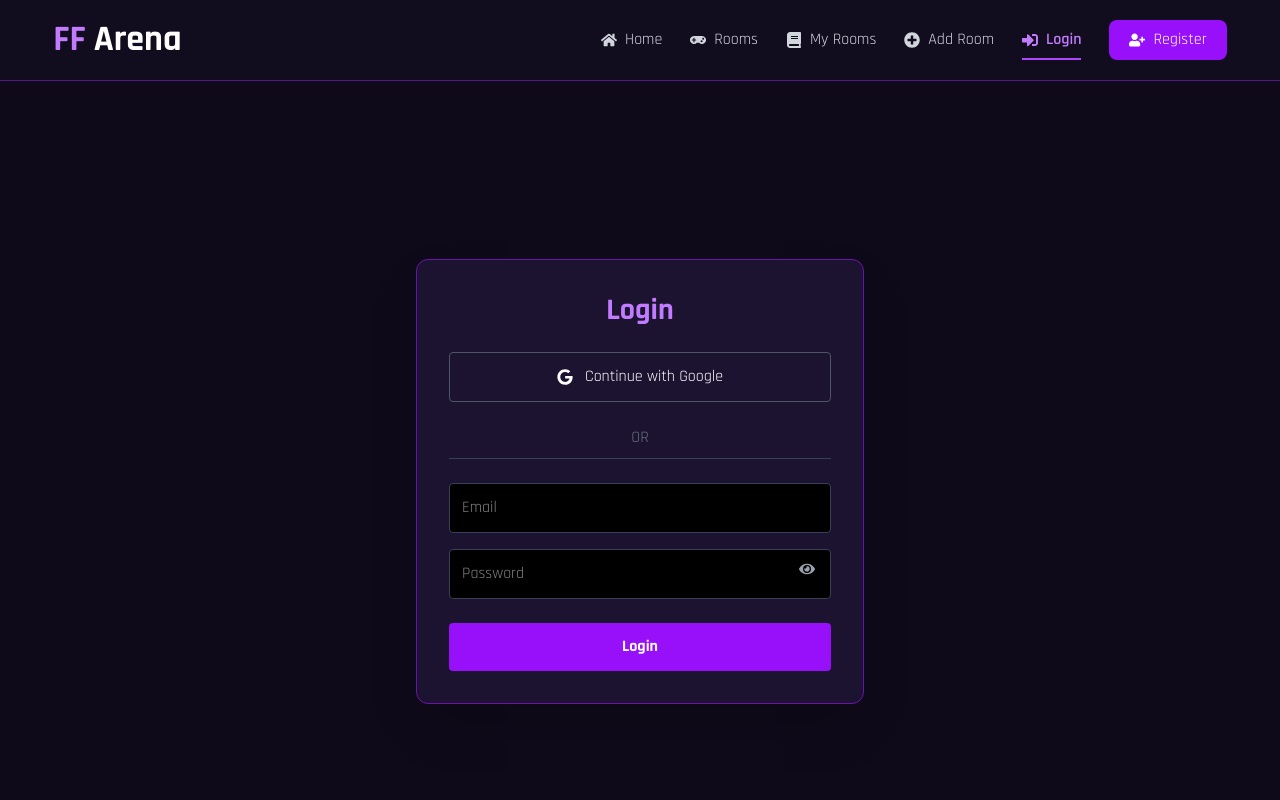
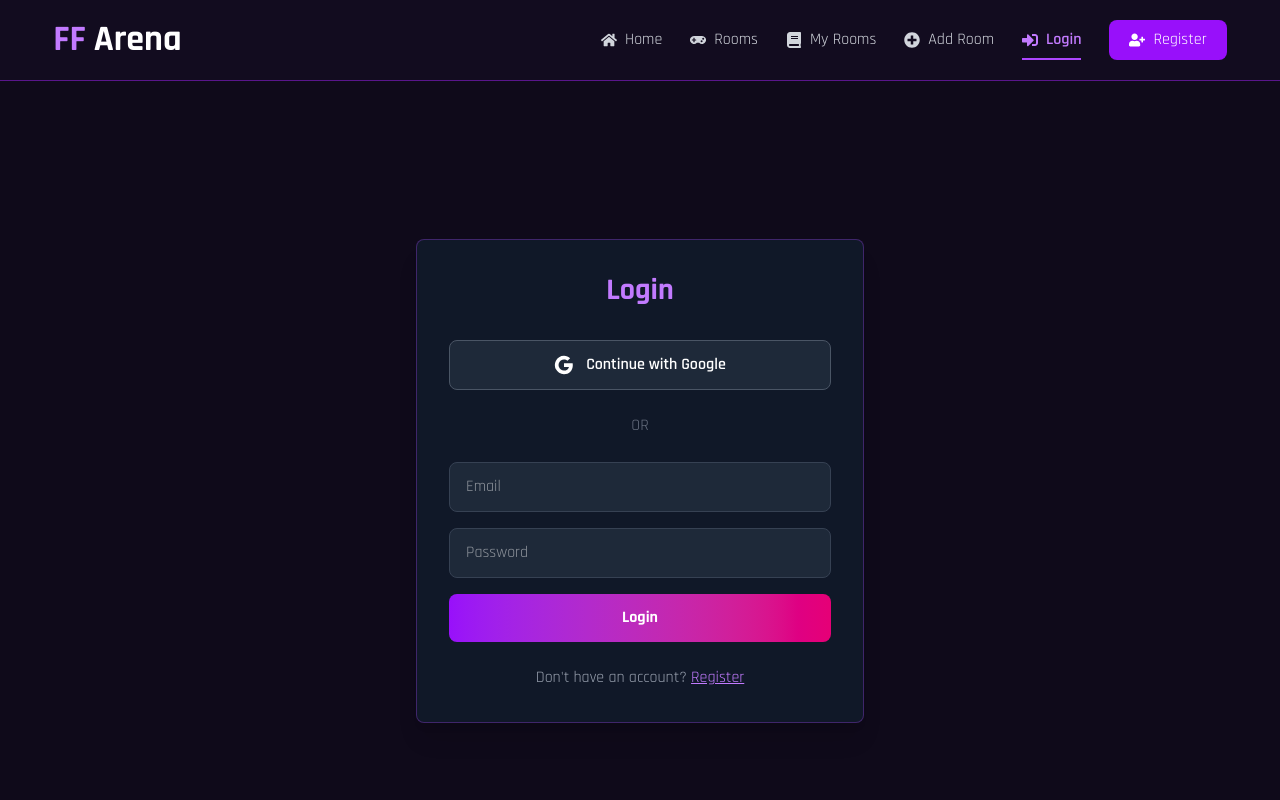
Before and after one commit to jamilweb0-cmyk/ff-arena, a React (Vite) app in the folder client/: page /login in a window 1280 px wide. Shown: the top 800 px of the page. Built offline with nearby package versions, Linux system fonts and the light colour scheme; no server answers.

Commit message:
fix: Google login with proper error handling and backend integration

```diff
--- a/client/src/context/AuthContext.jsx
+++ b/client/src/context/AuthContext.jsx
@@ -13,43 +13,67 @@ const AuthContextProvider = ({ children }) => {
     const unsubscribe = onAuthStateChanged(auth, async (firebaseUser) => {
       if (firebaseUser) {
         try {
-          // ✅ কুকি সহ ব্যাকএন্ড থেকে ইউজার ডেটা আনা হচ্ছে
-          const res = await api.get("/auth/me", { withCredentials: true });
+          // ✅ Backend থেকে user data fetch করুন
+          const res = await api.get("/auth/me", {
+            withCredentials: true,
+            headers: {
+              "Content-Type": "application/json",
+            },
+          });
           setUser(res.data);
+          localStorage.setItem("userEmail", firebaseUser.email);
         } catch (error) {
-          console.warn("Backend /me failed, using Firebase user as fallback", error);
-          // ✅ ব্যাকএন্ড কুকি যদি একটু লেট করে, তবুও ইউজারকে লগইন দেখানো হবে
+          console.error("Failed to fetch user from backend:", error);
+          // ✅ Fallback: Firebase user ব্যবহার করুন
           setUser({
             email: firebaseUser.email,
             name: firebaseUser.displayName || "User",
             photo: firebaseUser.photoURL || "",
+            _id: firebaseUser.uid,
           });
+          localStorage.setItem("userEmail", firebaseUser.email);
         }
       } else {
         setUser(null);
+        localStorage.removeItem("userEmail");
       }
-      setLoading(false); // ✅ ডেটা লোড শেষ হলেই লোডিং বন্ধ হবে
+      setLoading(false);
     });
 
     return () => unsubscribe();
   }, []);
 
   const login = async (email, password) => {
-    const res = await api.post("/auth/login", { email, password }, { withCredentials: true });
+    const res = await api.post("/auth/login",
+      { email, password },
+      { withCredentials: true }
+    );
+    localStorage.setItem("userEmail", email);
     return res.data;
   };
 
-  const googleLogin = async (firebaseUser) => {
-    const res = await api.post(
-      "/auth/google",
-      {
-        name: firebaseUser.displayName,
-        email: firebaseUser.email,
-        photo: firebaseUser.photoURL,
-      },
-      { withCredentials: true }
-    );
-    return res.data;
+  // ✅ Google Login ফাংশন ঠিক করুন
+  const googleLogin = async (userData) => {
+    try {
+      const res = await api.post("/auth/google",
+        {
+          name: userData.name,
+          email: userData.email,
+          photo: userData.photo,
+        },
+        {
+          withCredentials: true,
+          headers: {
+            "Content-Type": "application/json",
+          },
+        }
+      );
+      localStorage.setItem("userEmail", userData.email);
+      return res.data;
+    } catch (error) {
+      console.error("Google Login Backend Error:", error);
+      throw error;
+    }
   };
 
   const logout = async () => {
@@ -59,6 +83,7 @@ const AuthContextProvider = ({ children }) => {
       console.error("Logout error:", error);
     }
     setUser(null);
+    localStorage.removeItem("userEmail");
   };
 
   const authInfo = {
@@ -71,7 +96,6 @@ const AuthContextProvider = ({ children }) => {
 
   return (
     <AuthContext.Provider value={authInfo}>
-      {/* ✅ লোডিং শেষ না হওয়া পর্যন্ত children রেন্ডার হবে না (রিফ্রেশে লগআউট ভাব দেখাবে না) */}
       {!loading && children}
     </AuthContext.Provider>
   );
--- a/client/src/pages/Login/Login.jsx
+++ b/client/src/pages/Login/Login.jsx
@@ -1,70 +1,147 @@
-import { useState, useContext } from "react";
-import { FaEye, FaEyeSlash, FaGoogle } from "react-icons/fa";
+import { useContext, useState } from "react";
+import { useNavigate, useLocation } from "react-router-dom";
+import { AuthContext } from "../../context/AuthContext";
+import { useSignInWithGoogle } from "react-firebase-hooks/auth";
+import { auth } from "../../firebase/firebase.config";
 import toast from "react-hot-toast";
-import { useNavigate, useLocation } from "react-router-dom";
-import { GoogleAuthProvider, signInWithPopup } from "firebase/auth";
-import { auth } from "../../firebase/firebase.config";
-import { AuthContext } from "../../context/AuthContext";
 
 const Login = () => {
+  const [signInWithGoogle, googleUser, loading, googleError] = useSignInWithGoogle(auth);
   const { login, googleLogin } = useContext(AuthContext);
-  const [showPassword, setShowPassword] = useState(false);
-  const [error, setError] = useState("");
+  const [formData, setFormData] = useState({ email: "", password: "" });
   const navigate = useNavigate();
   const location = useLocation();
   const from = location.state?.from?.pathname || "/";
 
-  const handleLogin = async (e) => {
-    e.preventDefault();
-    setError("");
-    const email = e.target.email.value;
-    const password = e.target.password.value;
+  // ✅ Google Login Handler
+  const handleGoogleLogin = async () => {
     try {
-      await login(email, password);
-      toast.success("Login Successful");
-      navigate(from, { replace: true });
-    } catch (err) {
-      const msg = err.response?.data?.message || "Login Failed";
-      setError(msg);
-      toast.error(msg);
+      const result = await signInWithGoogle();
+
+      if (result?.user) {
+        // ✅ Firebase সফল হলে Backend-এ পাঠান
+        const backendRes = await googleLogin({
+          name: result.user.displayName,
+          email: result.user.email,
+          photo: result.user.photoURL,
+        });
+
+        if (backendRes) {
+          toast.success("Google Login Successful!");
+          navigate(from, { replace: true });
+        }
+      }
+    } catch (error) {
+      console.error("Google Login Error:", error);
+      toast.error("Google Login Failed: " + (error.message || "Please try again"));
     }
   };
 
-  const handleGoogleLogin = async () => {
+  // ✅ Email/Password Login Handler
+  const handleEmailLogin = async (e) => {
+    e.preventDefault();
     try {
-      const provider = new GoogleAuthProvider();
-      const result = await signInWithPopup(auth, provider);
-      await googleLogin(result.user);
-      toast.success("Google Login Successful");
+      await login(formData.email, formData.password);
+      toast.success("Login Successful!");
       navigate(from, { replace: true });
     } catch (error) {
-      console.log(error);
-      toast.error("Google Login Failed");
+      toast.error(error.response?.data?.message || "Login Failed");
     }
   };
 
   return (
-    <div className="min-h-screen flex items-center justify-center py-10">
-      <div className="bg-[#1b1330] p-8 rounded-xl w-full max-w-md border border-purple-800 shadow-2xl">
-        <h1 className="text-3xl text-purple-400 font-bold text-center mb-6">Login</h1>
+    <div className="min-h-screen flex items-center justify-center px-4">
+      <div className="max-w-md w-full">
+        <div className="bg-gray-900 rounded-lg shadow-xl p-8 border border-purple-500/30">
+          <h2 className="text-3xl font-bold text-center text-purple-400 mb-8">Login</h2>
 
-        <button onClick={handleGoogleLogin} className="w-full flex justify-center items-center gap-3 border border-gray-600 rounded p-3 hover:bg-gray-800 transition text-white mb-6">
-          <FaGoogle /> Continue with Google
-        </button>
+          {/* Google Login Button */}
+          <button
+            onClick={handleGoogleLogin}
+            disabled={loading}
+            className="w-full flex items-center justify-center gap-3 bg-gray-800 hover:bg-gray-700 text-white font-semibold py-3 px-4 rounded-lg border border-gray-600 transition-all disabled:opacity-50"
+          >
+            {loading ? (
+              <span className="loading loading-spinner loading-sm"></span>
+            ) : (
+              <>
+                <svg className="w-5 h-5" viewBox="0 0 24 24">
+                  <path
+                    fill="currentColor"
+                    d="M22.56 12.25c0-.78-.07-1.53-.2-2.25H12v4.26h5.92c-.26 1.37-1.04 2.53-2.21 3.31v2.77h3.57c2.08-1.92 3.28-4.74 3.28-8.09z"
+                  />
+                  <path
+                    fill="currentColor"
+                    d="M12 23c2.97 0 5.46-.98 7.28-2.66l-3.57-2.77c-.98.66-2.23 1.06-3.71 1.06-2.86 0-5.29-1.93-6.16-4.53H2.18v2.84C3.99 20.53 7.7 23 12 23z"
+                  />
+                  <path
+                    fill="currentColor"
+                    d="M5.84 14.09c-.22-.66-.35-1.36-.35-2.09s.13-1.43.35-2.09V7.07H2.18C1.43 8.55 1 10.22 1 12s.43 3.45 1.18 4.93l2.85-2.22.81-.62z"
+                  />
+                  <path
+                    fill="currentColor"
+                    d="M12 5.38c1.62 0 3.06.56 4.21 1.64l3.15-3.15C17.45 2.09 14.97 1 12 1 7.7 1 3.99 3.47 2.18 7.07l3.66 2.84c.87-2.6 3.3-4.53 6.16-4.53z"
+                  />
+                </svg>
+                Continue with Google
+              </>
+            )}
+          </button>
 
-        <div className="divider text-gray-500 my-6 text-center border-b border-gray-700 pb-2">OR</div>
+          {googleError && (
+            <div className="mt-2 text-red-400 text-sm text-center">
+              {googleError.message}
+            </div>
+          )}
 
-        <form onSubmit={handleLogin}>
-          <input name="email" type="email" placeholder="Email" required className="w-full p-3 mb-4 bg-black rounded text-white border border-gray-700 focus:border-purple-500 focus:outline-none" />
-          <div className="relative mb-4">
-            <input name="password" type={showPassword ? "text" : "password"} placeholder="Password" required className="w-full p-3 bg-black rounded text-white pr-12 border border-gray-700 focus:border-purple-500 focus:outline-none" />
-            <button type="button" onClick={() => setShowPassword(!showPassword)} className="absolute right-4 top-3 text-gray-400">
-              {showPassword ? <FaEyeSlash /> : <FaEye />}
+          <div className="my-6 text-center">
+            <span className="text-gray-500">OR</span>
+          </div>
+
+          {/* Email/Password Form */}
+          <form onSubmit={handleEmailLogin} className="space-y-4">
+            <div>
+              <input
+                type="email"
+                placeholder="Email"
+                value={formData.email}
+                onChange={(e) => setFormData({ ...formData, email: e.target.value })}
+                className="w-full px-4 py-3 bg-gray-800 border border-gray-700 rounded-lg focus:outline-none focus:border-purple-500 text-white"
+                required
+              />
+            </div>
+
+            <div>
+              <input
+                type="password"
+                placeholder="Password"
+                value={formData.password}
+                onChange={(e) => setFormData({ ...formData, password: e.target.value })}
+                className="w-full px-4 py-3 bg-gray-800 border border-gray-700 rounded-lg focus:outline-none focus:border-purple-500 text-white"
+                required
+              />
+            </div>
+
+            <button
+              type="submit"
+              className="w-full bg-gradient-to-r from-purple-600 to-pink-600 hover:from-purple-700 hover:to-pink-700 text-white font-bold py-3 rounded-lg transition-all"
+            >
+              Login
             </button>
+          </form>
+
+          <div className="mt-6 text-center">
+            <p className="text-gray-400">
+              Don't have an account?{" "}
+              <button
+                onClick={() => navigate("/register")}
+                className="text-purple-400 hover:text-purple-300 underline"
+              >
+                Register
+              </button>
+            </p>
           </div>
-          <button className="w-full mt-2 bg-purple-600 p-3 rounded hover:bg-purple-700 transition text-white font-bold">Login</button>
-        </form>
-        {error && <p className="text-red-500 mt-4 text-center">{error}</p>}
+        </div>
       </div>
     </div>
   );
```
